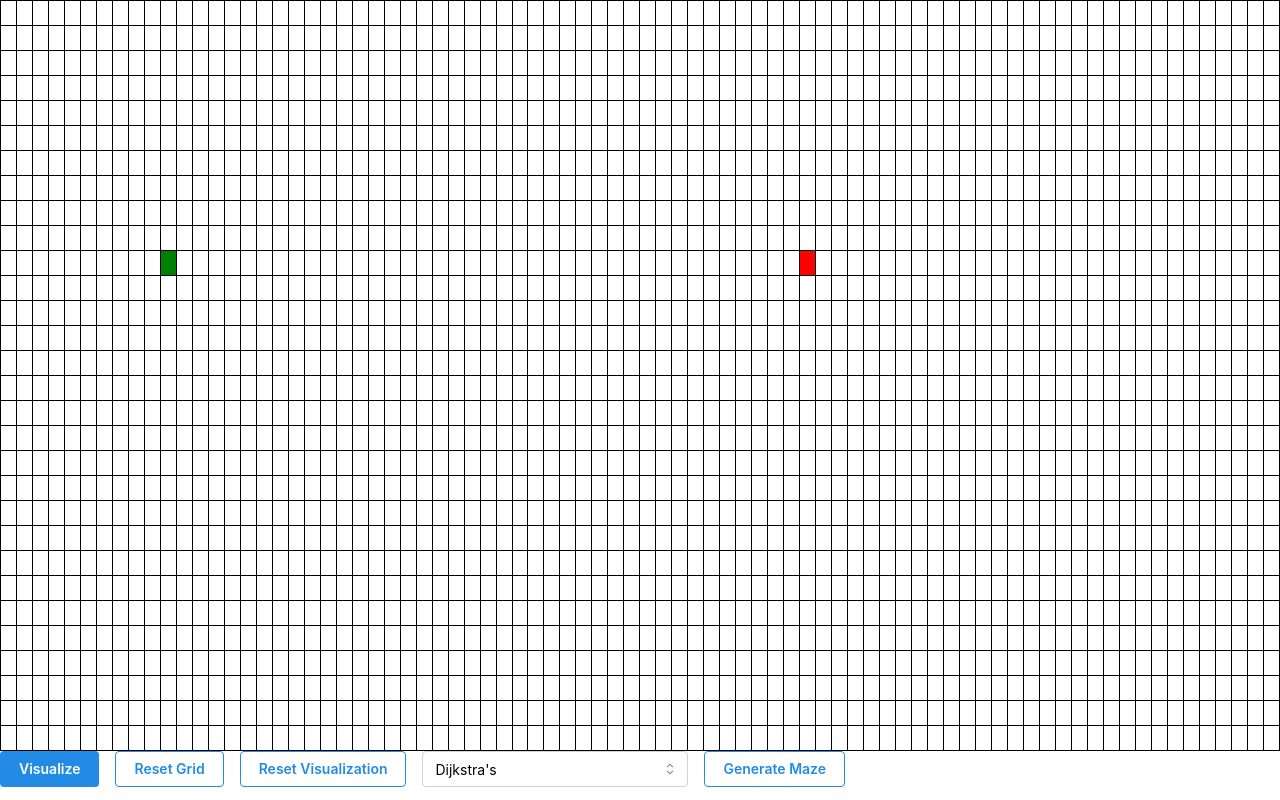
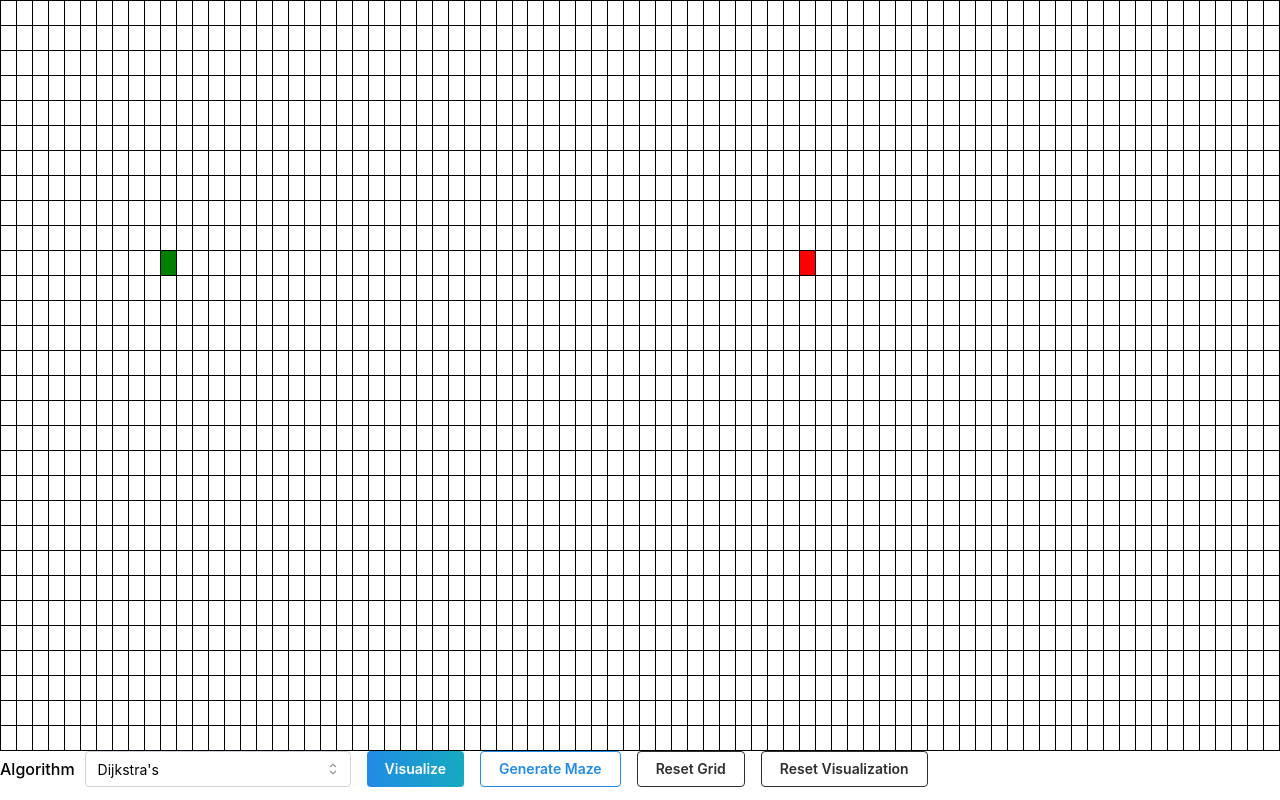
Before and after one commit to cheuyin/pathfinding-visualizer, a React (Vite) app: page / in a window 1280 px wide. Built offline with nearby package versions, Linux system fonts and the light colour scheme.

Commit message:
Add more styling to button group

```diff
--- a/src/app.tsx
+++ b/src/app.tsx
@@ -1,7 +1,7 @@
 import '@mantine/core/styles.css';
 import { Grid } from './components/grid';
 import './app.css';
-import { Button, createTheme, Group, MantineProvider, Select } from '@mantine/core';
+import { Button, createTheme, Flex, Group, MantineProvider, Select, Text } from '@mantine/core';
 import { dijkstra } from './utils/pathfinding-algorithms/dijkstra';
 import { aStar } from './utils/pathfinding-algorithms/a-star';
 import { dfs } from './utils/pathfinding-algorithms/dfs';
@@ -51,23 +51,37 @@ export const App = () => {
         onSetWall={setWall}
       />
       <Group>
-        <Button variant="filled" onClick={animate} disabled={isVisualizing}>
+        <Flex align={'center'} direction={'row'} gap={10}>
+          <Text fw={500}>Algorithm</Text>
+          <Select
+            onChange={(value) => onAlgorithmSelection(value!)}
+            disabled={isVisualizing}
+            data={["Dijkstra's", 'A*', 'DFS']}
+            defaultValue="Dijkstra's"
+            allowDeselect={false}
+          />
+        </Flex>
+        <Button
+          variant="gradient"
+          gradient={{ from: 'blue', to: 'cyan', deg: 90 }}
+          onClick={animate}
+          disabled={isVisualizing}
+        >
           {'Visualize'}
         </Button>
-        <Button variant="outline" onClick={resetGrid} disabled={isVisualizing}>
+        <Button variant="outline" onClick={generateMaze} disabled={isVisualizing}>
+          Generate Maze
+        </Button>
+        <Button variant="outline" color="dark" onClick={resetGrid} disabled={isVisualizing}>
           Reset Grid
         </Button>
-        <Button variant="outline" onClick={resetVisualization} disabled={isVisualizing}>
+        <Button
+          variant="outline"
+          color="dark"
+          onClick={resetVisualization}
+          disabled={isVisualizing}
+        >
           Reset Visualization
-        </Button>
-        <Select
-          onChange={(value) => onAlgorithmSelection(value!)}
-          disabled={isVisualizing}
-          data={["Dijkstra's", 'A*', 'DFS']}
-          defaultValue="Dijkstra's"
-        />
-        <Button variant="outline" onClick={generateMaze} disabled={isVisualizing}>
-          Generate Maze
         </Button>
       </Group>
     </MantineProvider>
```
